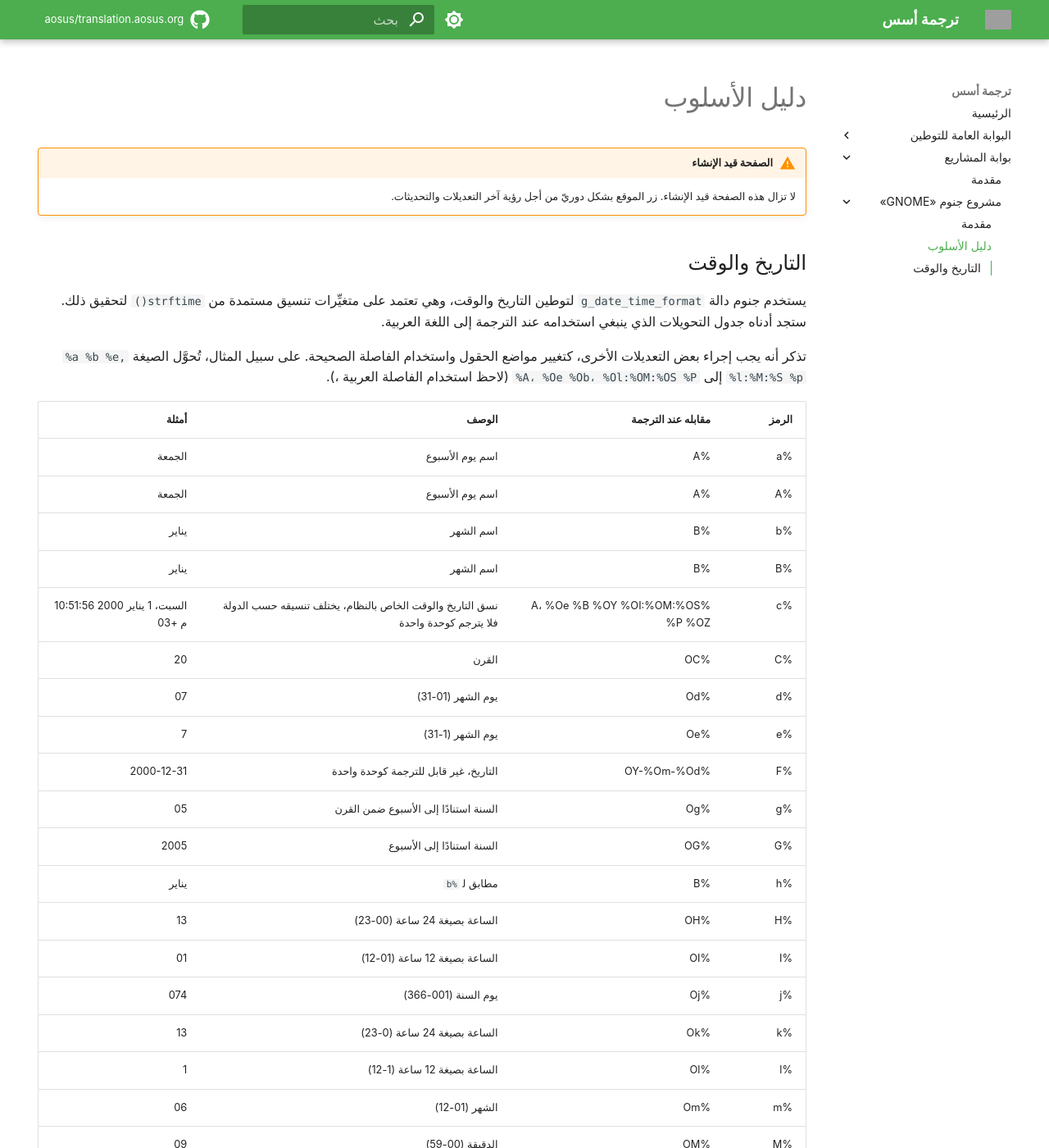
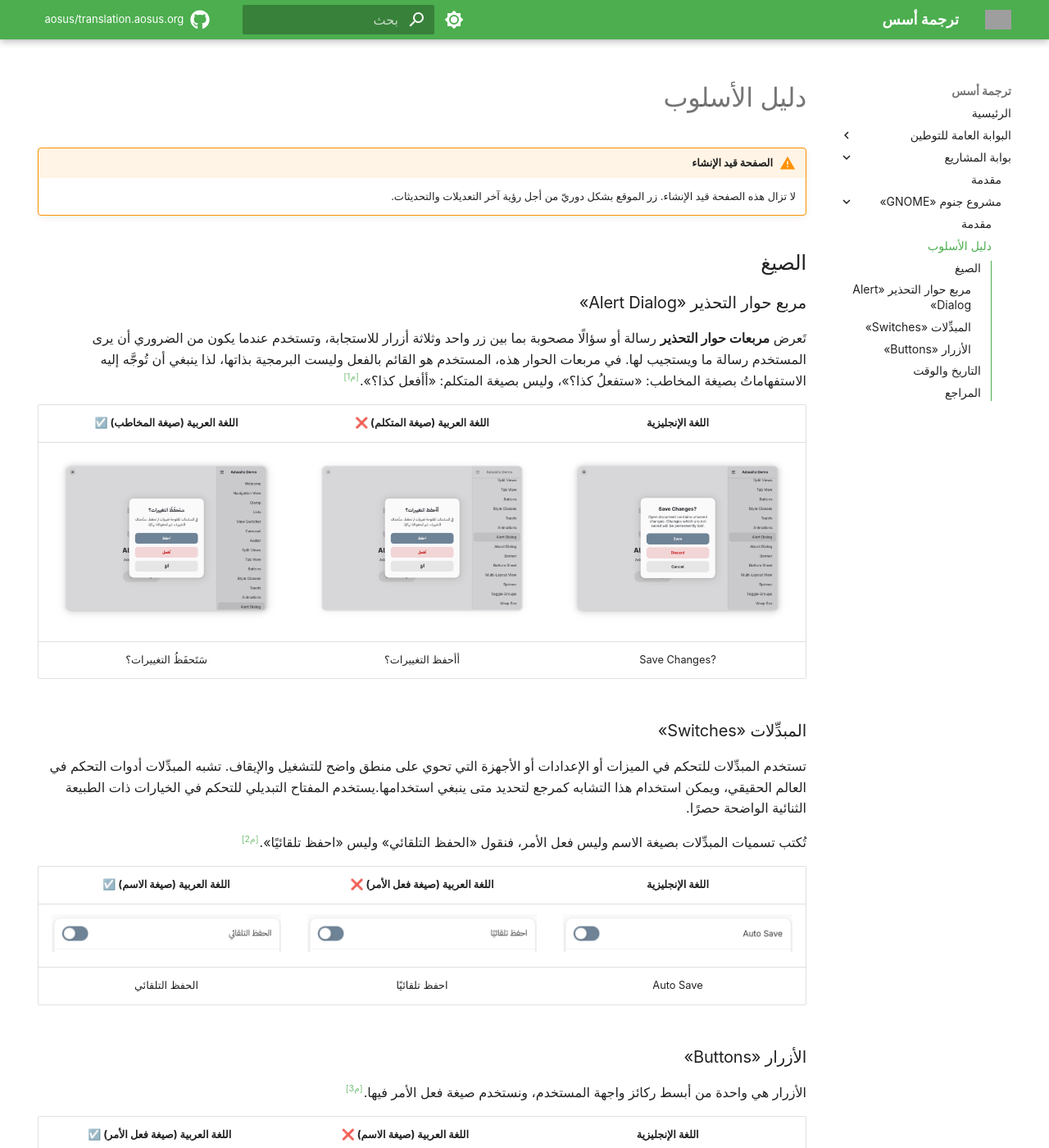
Before and after one commit to aosus/translation.aosus.org, an MkDocs documentation site: the page built from source/projects/gnome/guidelines.md, in a window 1280 px wide and 1400 px high. Shown: the whole window at 82% size. Built offline with MkDocs 1.6.1 and Material for MkDocs 9.7.7, drawn with Linux system fonts in a browser that asks for light colours; some web fonts are replaced; comment, search, counter and statistics services are not loaded; some of the changed text lies outside the part shown; grey boxes are pictures that could not be loaded.

Commit message:
Expand GNOME guidelines page

````diff
--- a/source/projects/gnome/guidelines.md
+++ b/source/projects/gnome/guidelines.md
@@ -2,10 +2,38 @@
 !!! warning "الصفحة قيد الإنشاء"
 
     لا تزال هذه الصفحة قيد الإنشاء. زر الموقع بشكل دوريّ من أجل رؤية آخر التعديلات والتحديثات.
+## الصيغ
+
+### مربع حوار التحذير «Alert Dialog»
+تَعرض **مربعات حوار التحذير** رسالة أو سؤالًا مصحوبة بما بين زر واحد وثلاثة أزرار للاستجابة، وتستخدم عندما يكون من الضروري أن يرى المستخدم رسالة ما ويستجيب لها. في مربعات الحوار هذه، المستخدم هو القائم بالفعل وليست البرمجية بذاتها، لذا ينبغي أن تُوجَّه إليه الاستفهاماتُ بصيغة المخاطب: «ستفعلُ كذا؟»، وليس بصيغة المتكلم: «أأفعل كذا؟».<sup><a href="https://bethaitman.com/posts/ui-writing/confirmation/"><small>[م1]</small></a></sup>
+
+| <p style="text-align:center;">اللغة الإنجليزية</p> | <p style="text-align:center;">اللغة العربية (صيغة المتكلم) ❌</p> | <p style="text-align:center;">اللغة العربية (صيغة المخاطب) ☑️</p> |
+|---------------|---------------|---------------|
+| ![](/resources/projects/gnome/guidelines/save-dialog-1-en-dark.png#only-dark) ![](/resources/projects/gnome/guidelines/save-dialog-1-en-light.png#only-light) | ![](/resources/projects/gnome/guidelines/save-dialog-2-ar-dark.png#only-dark) ![](/resources/projects/gnome/guidelines/save-dialog-2-ar-light.png#only-light) | ![](/resources/projects/gnome/guidelines/save-dialog-3-ar-dark.png#only-dark) ![](/resources/projects/gnome/guidelines/save-dialog-3-ar-light.png#only-light) |
+| <p style="text-align:center;"><span dir="ltr">Save Changes?</span></p> | <p style="text-align:center;">أأحفظ التغييرات؟</p> | <p style="text-align:center;">سَتَحفَظُ التغييرات؟</p> |
+
+### المبدِّلات «Switches»
+تستخدم المبدِّلات للتحكم في الميزات أو الإعدادات أو الأجهزة التي تحوي على منطق واضح للتشغيل والإيقاف. تشبه المبدِّلات أدوات التحكم في العالم الحقيقي، ويمكن استخدام هذا التشابه كمرجع لتحديد متى ينبغي استخدامها.يستخدم المفتاح التبديلي للتحكم في الخيارات ذات الطبيعة الثنائية الواضحة حصرًا.
+
+تُكتب تسميات المبدِّلات بصيغة الاسم وليس فعل الأمر، فنقول «الحفظ التلقائي» وليس «احفظ تلقائيًا».<sup><a href="https://developer.gnome.org/hig/patterns/controls/switches.html"><small>[م2]</small></a></sup>
+
+| <p style="text-align:center;">اللغة الإنجليزية</p> | <p style="text-align:center;">اللغة العربية (صيغة فعل الأمر) ❌</p> | <p style="text-align:center;">اللغة العربية (صيغة الاسم) ☑️</p> |
+|---------------|---------------|---------------|
+| ![](/resources/projects/gnome/guidelines/auto-save-switch-1-en-dark.png#only-dark) ![](/resources/projects/gnome/guidelines/auto-save-switch-1-en-light.png#only-light) | ![](/resources/projects/gnome/guidelines/auto-save-switch-2-ar-dark.png#only-dark) ![](/resources/projects/gnome/guidelines/auto-save-switch-2-ar-light.png#only-light) | ![](/resources/projects/gnome/guidelines/auto-save-switch-3-ar-dark.png#only-dark) ![](/resources/projects/gnome/guidelines/auto-save-switch-3-ar-light.png#only-light) |
+| <p style="text-align:center;"><span dir="ltr">Auto Save</span></p> | <p style="text-align:center;">احفظ تلقائيًا</p> | <p style="text-align:center;">الحفظ التلقائي</p> |
+
+### الأزرار «Buttons»
+الأزرار هي واحدة من أبسط ركائز واجهة المستخدم، ونستخدم صيغة فعل الأمر فيها.<sup><a href="https://developer.gnome.org/hig/patterns/controls/buttons.html"><small>[م3]</small></a></sup>
+
+| <p style="text-align:center;">اللغة الإنجليزية</p> | <p style="text-align:center;">اللغة العربية (صيغة الاسم) ❌</p> | <p style="text-align:center;">اللغة العربية (صيغة فعل الأمر) ☑️</p> |
+|---------------|---------------|---------------|
+| ![](/resources/projects/gnome/guidelines/save-dialog-1-en-dark.png#only-dark) ![](/resources/projects/gnome/guidelines/save-dialog-1-en-light.png#only-light) | ![](/resources/projects/gnome/guidelines/save-dialog-4-ar-dark.png#only-dark) ![](/resources/projects/gnome/guidelines/save-dialog-4-ar-light.png#only-light) | ![](/resources/projects/gnome/guidelines/save-dialog-3-ar-dark.png#only-dark) ![](/resources/projects/gnome/guidelines/save-dialog-3-ar-light.png#only-light) |
+| <p style="text-align:center;"><span dir="ltr">Save/Discard/Cancel</span></p> | <p style="text-align:center;">حفظ\إهمال\إلغاء</p> | <p style="text-align:center;">احفظ\أهمل\ألغِ</p> |
+
 ## التاريخ والوقت
 يستخدم جنوم دالة ```g_date_time_format``` لتوطين التاريخ والوقت، وهي تعتمد على متغيِّرات تنسيق مستمدة من ```strftime()``` لتحقيق ذلك. ستجد أدناه جدول التحويلات الذي ينبغي استخدامه عند الترجمة إلى اللغة العربية.
 
-تذكر أنه يجب إجراء بعض التعديلات الأخرى، كتغيير مواضع الحقول واستخدام الفاصلة الصحيحة. على سبيل المثال، تُحوَّل الصيغة <span dir="ltr">```%a %b %e, %l:%M:%S %p```</span> إلى <span dir="ltr">```%A، %Oe %Ob، %Ol:%OM:%OS %P```</span> (لاحظ استخدام الفاصلة العربية ،).
+تذكر أنه يجب إجراء بعض التعديلات الأخرى، كتغيير مواضع الحقول واستخدام الفاصلة الصحيحة. على سبيل المثال، تُحوَّل الصيغة <span dir="ltr">```%a %b %e, %l:%M:%S %p```</span> إلى <span dir="ltr">```%A، %Oe %Ob، %Ol:%OM:%OS %P```</span> (لاحظ استخدام الفاصلة العربية ،).<sup><a href="https://archive.ph/h7I8Q#selection-125.0-125.4"><small>[م4]</small></a></sup>
 
 | الرمز | مقابله عند الترجمة        | الوصف                                                              | أمثلة |
 |-------------|----------------|--------------------------------------------------------------------|----|
@@ -45,3 +73,11 @@
 | %Y          | %OY            | السنة                                                              | 2020
 | %z          | %z             | فارق التوقيت عن التوقيت العالمي المنسق (UTC)             | +0300
 | %Z          | %Z             | اسم المنطقة الزمنية أو اختصارها                                     | +03
+
+## المراجع
+<ol>
+  <li><a href="https://bethaitman.com/posts/ui-writing/confirmation/">Are you sure? How to write a confirmation dialog - Beth Aitman</a></li>
+  <li><a href="https://developer.gnome.org/hig/patterns/controls/switches.html">Switches - GNOME Human Interface Guidelines</a></li>
+  <li><a href="https://developer.gnome.org/hig/patterns/controls/buttons.html">Buttons - GNOME Human Interface Guidelines</a></li>
+  <li><a href="https://archive.ph/h7I8Q#selection-125.0-125.4">Misc Gnome Stuff - Arabeyes Wiki</a></li>
+</ol>
````
Also changed, not shown: source/resources/projects/gnome/guidelines/auto-save-switch-1-en-dark.png (added), source/resources/projects/gnome/guidelines/auto-save-switch-1-en-light.png (added), source/resources/projects/gnome/guidelines/auto-save-switch-2-ar-dark.png (added), source/resources/projects/gnome/guidelines/auto-save-switch-2-ar-light.png (added), source/resources/projects/gnome/guidelines/auto-save-switch-3-ar-dark.png (added), source/resources/projects/gnome/guidelines/auto-save-switch-3-ar-light.png (added), source/resources/projects/gnome/guidelines/save-dialog-1-en-dark.png (added), source/resources/projects/gnome/guidelines/save-dialog-1-en-light.png (added), source/resources/projects/gnome/guidelines/save-dialog-2-ar-dark.png (added), source/resources/projects/gnome/guidelines/save-dialog-2-ar-light.png (added), source/resources/projects/gnome/guidelines/save-dialog-3-ar-dark.png (added), source/resources/projects/gnome/guidelines/save-dialog-3-ar-light.png (added), source/resources/projects/gnome/guidelines/save-dialog-4-ar-dark.png (added), source/resources/projects/gnome/guidelines/save-dialog-4-ar-light.png (added).
